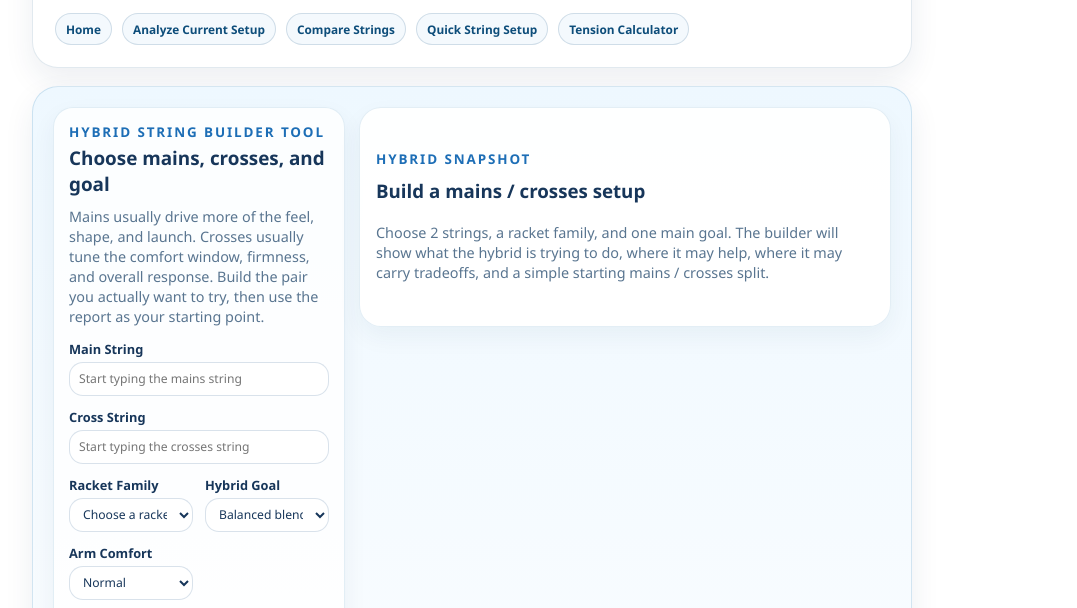
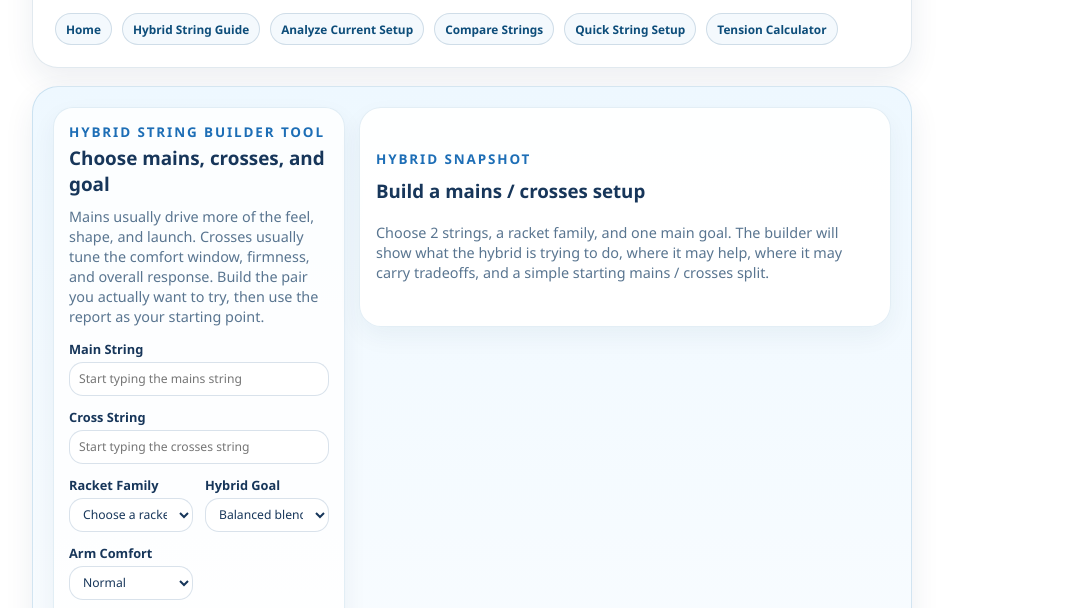
Before and after one commit to villagelynx/tennisstringlab, a website: page hybrid-builder.html in a window 1280 px wide. Shown: the part 192-800 px from the top of the page, without its empty margins (168-1245 px from the left). Drawn offline with Linux system fonts and the light colour scheme; no server answers.

Commit message:
Add files via upload

```diff
--- a/hybrid-builder.html
+++ b/hybrid-builder.html
@@ -40,6 +40,7 @@
       </div>
       <nav class="tool-page-nav" aria-label="Hybrid String Builder navigation">
         <a class="tool-page-nav-link" href="/">Home</a>
+        <a class="tool-page-nav-link" href="./hybrid-guide.html">Hybrid String Guide</a>
         <a class="tool-page-nav-link" href="./analyze-current-setup.html">Analyze Current Setup</a>
         <a class="tool-page-nav-link" href="./compare-strings.html">Compare Strings</a>
         <a class="tool-page-nav-link" href="./quick-setup.html">Quick String Setup</a>
```
